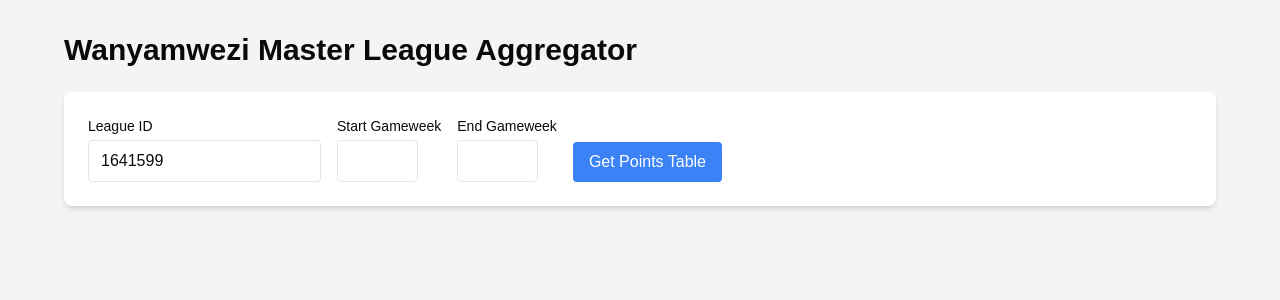
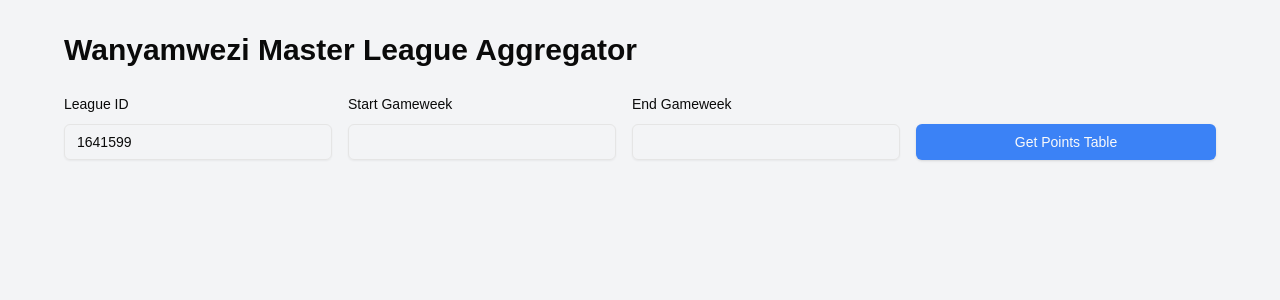
Before and after one commit to mkimbo/fpl-league-aggregator, a Next.js app: page / in a window 1280 px wide. Shown: the top 300 px of the page. Built offline with nearby package versions, Linux system fonts and the light colour scheme.

Commit message:
added shadcn form

```diff
--- a/app/page.tsx
+++ b/app/page.tsx
@@ -1,21 +1,56 @@
 "use client"
 import { useState, FormEvent } from 'react';
 import {getLeagueTable} from './actions'
+import { zodResolver } from "@hookform/resolvers/zod"
+import { useForm } from "react-hook-form"
+import * as z from "zod"
+
+import { Button } from "@/components/ui/button"
+import { Form, FormControl, FormField, FormItem, FormLabel } from "@/components/ui/form"
+import { Input } from "@/components/ui/input"
+
+const formSchema = z.object({
+  leagueId: z.string().min(1, "League ID is required"),
+  startGameweek: z
+    .string()
+    .min(1, "Start gameweek is required")
+    .transform((val) => Number.parseInt(val, 10))
+    .refine((val) => val >= 1 && val <= 38, "Gameweek must be between 1 and 38"),
+  endGameweek: z
+    .string()
+    .min(1, "End gameweek is required")
+    .transform((val) => Number.parseInt(val, 10))
+    .refine((val) => val >= 1 && val <= 38, "Gameweek must be between 1 and 38"),
+})
+
+type FormValues = z.infer<typeof formSchema>
+
 
 
 export default function Home() {
   const [loading, setLoading] = useState(false);
-  const [data, setData] = useState(null);
+  const [data, setData] = useState<any[] | null>(null);
   const [gameweeks, setGameweeks] = useState([]);
 
-  const handleSubmit = async (e: FormEvent<HTMLFormElement>) => {
-    e.preventDefault();
+
+  const form = useForm<FormValues>({
+    resolver: zodResolver(formSchema),
+    defaultValues: {
+      leagueId: "1641599",
+      startGameweek: "",
+      endGameweek: "",
+    },
+  })
+
+  async function onSubmit(data: FormValues) {
+    console.log("Form submitted:", data)
+    // Handle form submission here
+    const {leagueId, startGameweek, endGameweek } = data
       setLoading(true);
 
-    const formData = new FormData(e.target as HTMLFormElement);
-    const leagueId = formData.get('leagueId') as string ?? "1641599";
-    const startGw = parseInt(formData.get('startGw') as string ?? "1");
-    const endGw = parseInt(formData.get('endGw') as string ?? "38");
+
+      const startGw = startGameweek;
+      const endGw = endGameweek;
 
       try {
         const response = await getLeagueTable({ leagueId, startGw, endGw })
@@ -35,58 +70,67 @@ export default function Home() {
       } finally {
         setLoading(false);
       }
-  };
+  }
+
 
   return (
     <div className="min-h-screen bg-gray-100 py-8 px-4">
       <div className="max-w-6xl mx-auto">
         <h1 className="text-3xl font-bold mb-6">Wanyamwezi Master League Aggregator</h1>
 
-        <div className="bg-white p-6 rounded-lg shadow-md mb-6">
-          <form onSubmit={handleSubmit} className="flex gap-4 flex-wrap">
-            <div>
-              <label className="block text-sm font-medium mb-1">League ID</label>
-              <input
-                type="number"
+            <Form {...form}>
+              <form onSubmit={form.handleSubmit(onSubmit)} className="space-y-4 w-full ">
+
+
+                <div className="flex flex-col md:flex-row gap-4 items-end">
+                  <FormField
+                    control={form.control}
                     name="leagueId"
-                defaultValue="1641599"
-                required
-                className="border rounded px-3 py-2 pointer-events-none"
+                    render={({ field }) => (
+                      <FormItem className="flex-1 pointer-events-none">
+                        <FormLabel>League ID</FormLabel>
+                        <FormControl>
+                          <Input {...field} />
+                        </FormControl>
+                      </FormItem>
+                    )}
                   />
+
+                  <FormField
+                    control={form.control}
+                    name="startGameweek"
+                    render={({ field }) => (
+                      <FormItem className="flex-1">
+                        <FormLabel>Start Gameweek</FormLabel>
+                        <FormControl>
+                          <Input {...field} type="number" min={1} max={38} />
+                        </FormControl>
+                      </FormItem>
+                    )}
+                  />
+
+                  <FormField
+                    control={form.control}
+                    name="endGameweek"
+                    render={({ field }) => (
+                      <FormItem className="flex-1">
+                        <FormLabel>End Gameweek</FormLabel>
+                        <FormControl>
+                          <Input {...field} type="number" min={1} max={38} />
+                        </FormControl>
+                      </FormItem>
+                    )}
+                  />
+                  <Button type="submit" className="flex-1 bg-blue-500 hover:bg-blue-600">
+                  Get Points Table
+                  </Button>
                 </div>
-            <div>
-              <label className="block text-sm font-medium mb-1">Start Gameweek</label>
-              <input
-                type="number"
-                name="startGw"
-                min="1"
-                max="38"
-                required
-                className="border rounded px-3 py-2"
-              />
-            </div>
-            <div>
-              <label className="block text-sm font-medium mb-1">End Gameweek</label>
-              <input
-                type="number"
-                name="endGw"
-                min="1"
-                max="38"
-                required
-                className="border rounded px-3 py-2"
-              />
-            </div>
-            <div className="flex items-end">
-              <button
-                type="submit"
-                disabled={loading}
-                className="bg-blue-500 text-white px-4 py-2 rounded hover:bg-blue-600 disabled:bg-blue-300"
-              >
-                {loading ? 'Loading...' : 'Get Points Table'}
-              </button>
-            </div>
+
+
               </form>
-        </div>
+            </Form>
+
+
 
         {loading && (
           <div className="text-center text-gray-600">
```
Lines whose indentation alone changed are shown as unchanged.
